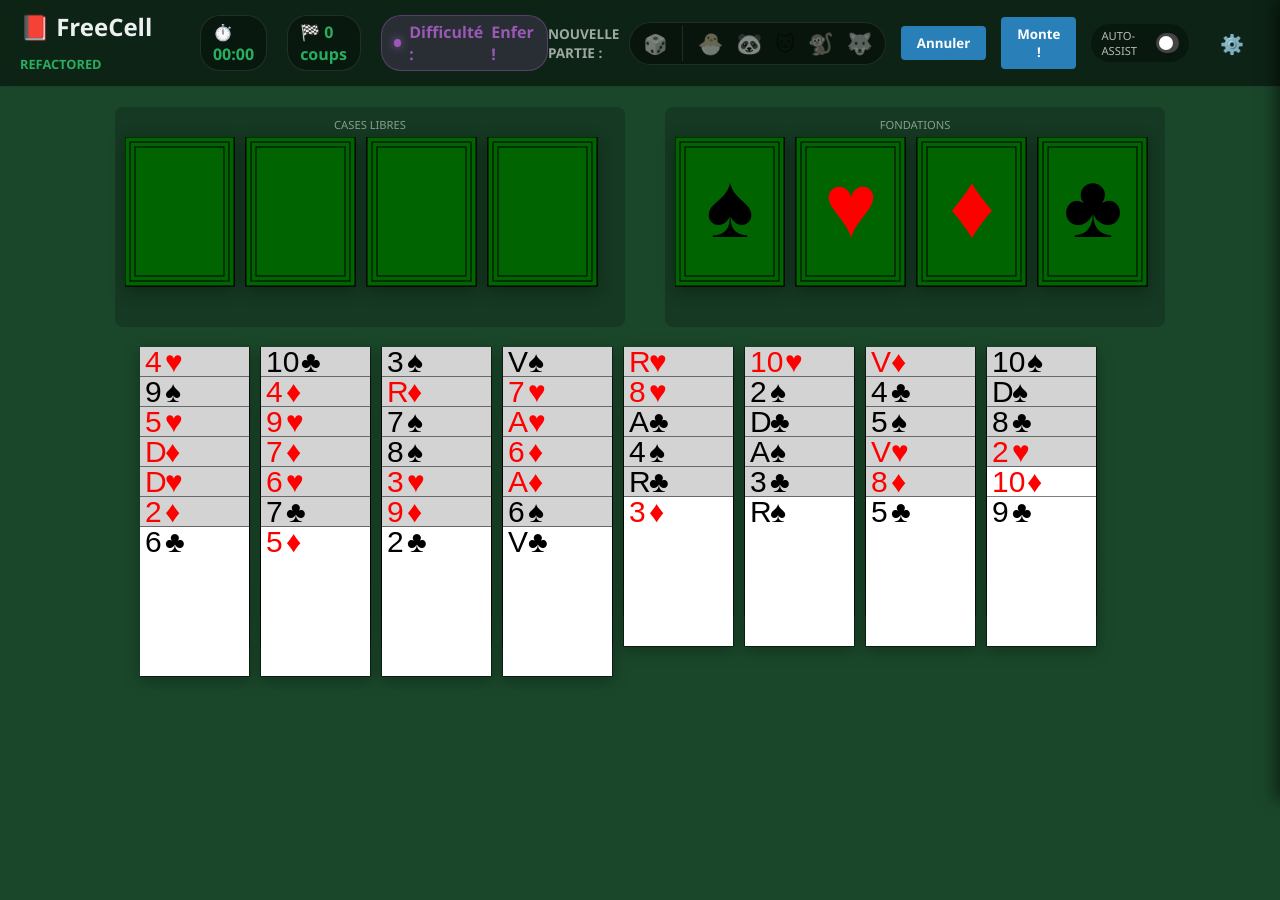
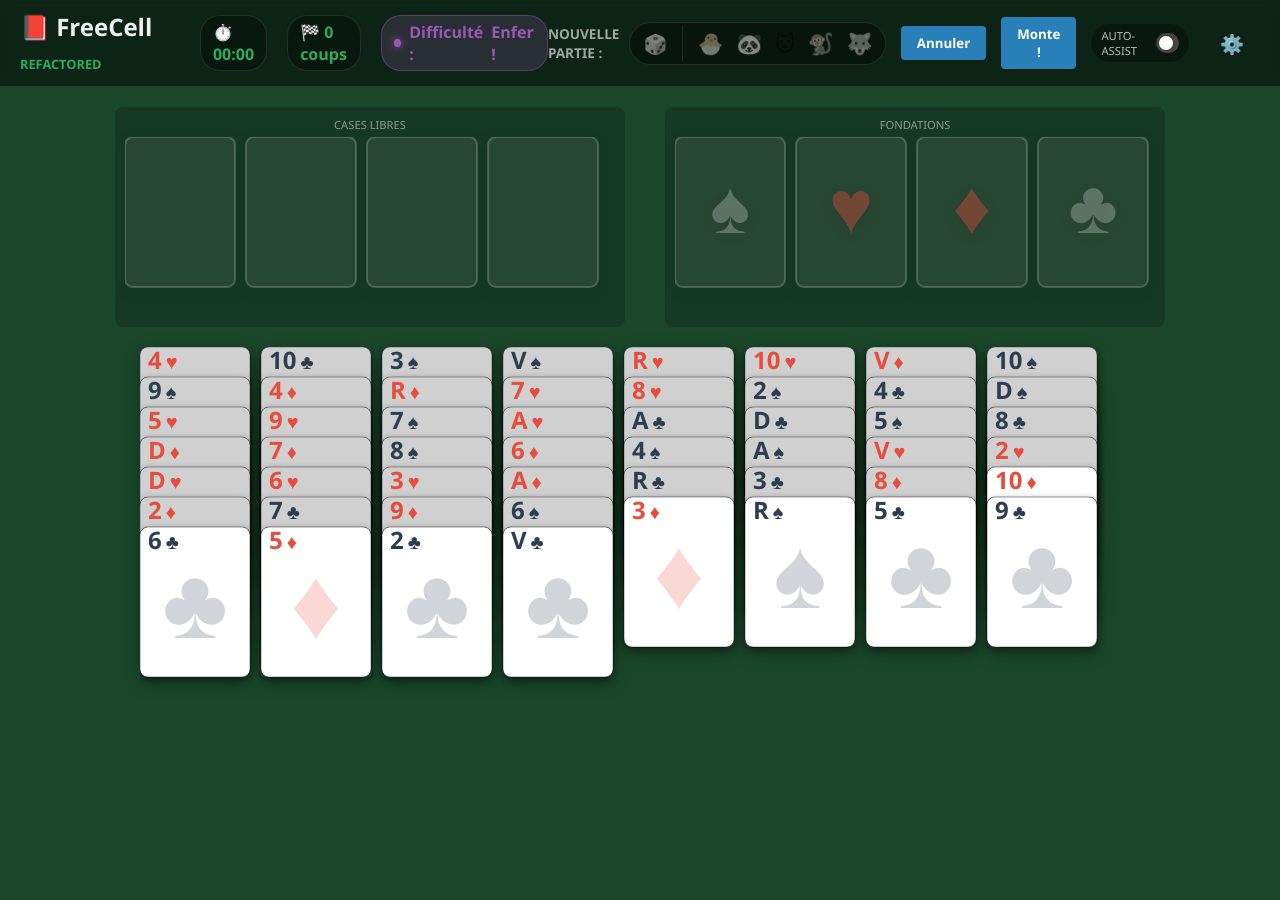
Before and after one commit to arnalsauvage/freecell, a website built with Vite: page index.html in a window 1280 px wide. Shown: the top 900 px of the page. Built offline with nearby package versions, Linux system fonts and the light colour scheme.

Commit message:
✨ UI/UX Master : Ménagerie de difficulté, Replay de victoire, Sauvegardes locales et Rendu Premium

```diff
--- a/src/app/GameController.js
+++ b/src/app/GameController.js
@@ -60,20 +60,22 @@ export class GameController {
             container.classList.add(`diff-level-${diff}`);
             container.style.display = this.showDifficulty ? 'flex' : 'none';
         }
+
+        // Mise à jour message Game Over
+        const gameOverEl = document.getElementById('gameOverMsg');
+        if (gameOverEl) gameOverEl.textContent = t.gameOver;
+
         this.renderSavedGames();
         this.refresh();
     }
 
-    // --- Gestion de la Sauvegarde ---
     saveCurrentPosition() {
         const t = translations[this.currentLang];
         const now = new Date();
         const days = ['dim', 'lun', 'mar', 'mer', 'jeu', 'ven', 'sam'];
         const months = ['janv', 'févr', 'mars', 'avr', 'mai', 'juin', 'juil', 'août', 'sept', 'oct', 'nov', 'déc'];
-
         const defaultName = `Partie ${days[now.getDay()]} ${now.getDate()} ${months[now.getMonth()]} ${now.getHours()}h${now.getMinutes().toString().padStart(2, '0')}`;
         const name = window.prompt(t.savePrompt, defaultName);
-
         if (name) {
             const saves = JSON.parse(localStorage.getItem('freecell_saves') || '{}');
             saves[name] = {
@@ -91,20 +93,16 @@ export class GameController {
         const t = translations[this.currentLang];
         const container = document.getElementById('savedGamesList');
         const saves = JSON.parse(localStorage.getItem('freecell_saves') || '{}');
-
         if (Object.keys(saves).length === 0) {
             container.innerHTML = `<div style="text-align:center; opacity:0.5; font-size:0.8rem;">${t.noSavedGames}</div>`;
             return;
         }
-
         container.innerHTML = Object.keys(saves).map(name => `
             <div class="save-item" data-name="${name}">
                 <span>${name} (${saves[name].moves} m)</span>
                 <span class="delete-save" data-name="${name}">&times;</span>
             </div>
         `).join('');
-
-        // Listeners pour charger/supprimer
         container.querySelectorAll('.save-item').forEach(el => {
             el.addEventListener('click', (e) => {
                 if (e.target.classList.contains('delete-save')) {
@@ -121,17 +119,17 @@ export class GameController {
         const save = saves[name];
         if (save) {
             this.partie.importState(save.state);
+            this.resetStats();
             this.moves = save.moves;
             document.getElementById('moveCount').textContent = this.moves;
             this.uiElements.historique.value = save.history;
-
-            // Reprise du timer
-            this.resetStats();
-            this.moves = save.moves;
-            document.getElementById('moveCount').textContent = this.moves;
-            this.startTime = Date.now() - (save.elapsed * 1000);
-            this.startTimer();
-
+            if (save.elapsed > 0) {
+                this.startTime = Date.now() - (save.elapsed * 1000);
+                const m = Math.floor(save.elapsed / 60).toString().padStart(2, '0');
+                const s = (save.elapsed % 60).toString().padStart(2, '0');
+                document.getElementById('timer').textContent = `${m}:${s}`;
+                this.startTimer();
+            }
             this.updateUI();
             document.getElementById('settingsDrawer').classList.add('hidden');
         }
@@ -143,8 +141,6 @@ export class GameController {
         localStorage.setItem('freecell_saves', JSON.stringify(saves));
         this.renderSavedGames();
     }
-
-    // --- Fin Gestion Sauvegarde ---
 
     startTimer() {
         if (this.timerInterval) return;
@@ -167,6 +163,8 @@ export class GameController {
         if (this.timerInterval) clearInterval(this.timerInterval);
         this.timerInterval = null;
         this.startTime = null;
+        const gameOverEl = document.getElementById('gameOverMsg');
+        if (gameOverEl) gameOverEl.classList.add('hidden');
     }
 
     handleSearch(val, col) {
@@ -228,8 +226,8 @@ export class GameController {
             ghost.className = 'flying-card';
             ghost.style.left = `${startPos.x}px`;
             ghost.style.top = `${startPos.y}px`;
-            ghost.style.color = card.estRouge() ? 'red' : 'black';
-            ghost.innerHTML = `<span class="card-value">${card.getNomCourtFigure()}</span><span class="card-icon">${card.getIconeCouleur()}</span>`;
+            ghost.style.color = card.estRouge() ? '#e74c3c' : '#2c3e50';
+            ghost.innerHTML = `<span class="card-value">${card.getNomCourtFigure()} ${card.getIconeCouleur()}</span><span class="card-icon">${card.getIconeCouleur()}</span>`;
             document.body.appendChild(ghost);
             ghost.offsetHeight;
             ghost.style.left = `${endPos.x}px`;
@@ -250,6 +248,23 @@ export class GameController {
         const y = event.clientY - rect.top;
         const numPile = Math.floor(x / (CARD_DIMENSIONS.WIDTH * CARD_DIMENSIONS.SPACING_FACTOR));
         const numCarte = Math.floor(y / CARD_DIMENSIONS.HEADER_HEIGHT) + 1;
+        if (canvasType === 'pile') {
+            this.selectedCard = null;
+            this.origine = null;
+            const pile = this.partie.getPile(numPile);
+            const cardOnTop = pile.getCarte();
+            if (cardOnTop) {
+                if (cardOnTop.valeur < 13) {
+                    this.handleSearch(cardOnTop.valeur + 1, cardOnTop.couleur);
+                    return;
+                }
+            } else {
+                this.handleSearch(1, ["P", "C", "K", "T"][numPile]);
+                return;
+            }
+            this.refresh();
+            return;
+        }
         this.processClick(canvasType, numPile, numCarte);
     }
 
@@ -310,16 +325,13 @@ export class GameController {
             const col = this.partie.getColonne(i);
             const carte = col.getCarte();
             if (carte && this.partie.peutMonterDansLaPile(carte)) {
-                const pos = `COL${i}${col.getNbCartes()}`;
-                const success = await this.tryAutoMove(carte, pos);
-                if (success) return true;
+                return await this.tryAutoMove(carte, `COL${i}${col.getNbCartes()}`);
             }
         }
         for (let i = 0; i < NB_PILES; i++) {
             const carte = this.partie.getCaseLibre(i).getCarte();
             if (carte && this.partie.peutMonterDansLaPile(carte)) {
-                const success = await this.tryAutoMove(carte, `CEL${i}`);
-                if (success) return true;
+                return await this.tryAutoMove(carte, `CEL${i}`);
             }
         }
         return false;
@@ -459,8 +471,16 @@ export class GameController {
     }
 
     refresh() {
+        // Vérification impasse
+        const gameOverEl = document.getElementById('gameOverMsg');
+        if (gameOverEl) {
+            if (this.partie.estBloquee()) gameOverEl.classList.remove('hidden');
+            else gameOverEl.classList.add('hidden');
+        }
+
         this.renderer.render(this.partie, {
             selectedCard: this.selectedCard,
+            selectedOrigine: this.origine,
             isCardSearched: (carte) => this.isCardSearched(carte),
             hidingCard: this.animatingCard
         });
--- a/src/app/Translations.js
+++ b/src/app/Translations.js
@@ -19,6 +19,7 @@ export const translations = {
         freeCells: "Cases Libres",
         foundations: "Fondations",
         moves: "coups",
+        gameOver: "Impasse ! Plus de coups possibles",
         congratulations: "Félicitations !",
         victoryPressKey: "Appuyez sur une touche pour rejouer",
         footer: "Conçu par Arnal & Django - SOLID & Vite Project",
@@ -46,6 +47,7 @@ export const translations = {
         freeCells: "Free Cells",
         foundations: "Foundations",
         moves: "moves",
+        gameOver: "Stuck! No more possible moves",
         congratulations: "Congratulations!",
         victoryPressKey: "Press any key to play again",
         footer: "Designed by Arnal & Django - SOLID & Vite Project",
--- a/src/domain/PartieSolitaire.js
+++ b/src/domain/PartieSolitaire.js
@@ -18,6 +18,7 @@ export class PartieSolitaire {
         this.initColonnes();
         this.initPiles();
         this.initCasesLibres();
+        this.donneInitiale = [];
     }
 
     initColonnes() {
@@ -77,7 +78,6 @@ export class PartieSolitaire {
         if (!carte) return -1;
         for (let i = 0; i < NB_COLONNES; i++) {
             const col = this.getColonne(i);
-            // On peut poser sur une colonne vide ou si les règles de pose sont respectées
             if (col.getNbCartes() === 0 || carte.peutPoserSur(col.getCarte())) {
                 return i;
             }
@@ -87,20 +87,16 @@ export class PartieSolitaire {
 
     chercheCarte(carte) {
         if (!carte) return null;
-
-        // Colonnes
         for (let i = 0; i < NB_COLONNES; i++) {
             for (let j = 0; j < this.colonnes[i].getNbCartes(); j++) {
                 if (this.colonnes[i].getCarteN(j).isEquivalent(carte)) {
-                    return `COL${i}${j + 1}`; // +1 pour l'humain si besoin, mais attention au parsing
+                    return `COL${i}${j + 1}`;
                 }
             }
         }
-        // Piles
         for (let i = 0; i < NB_PILES; i++) {
             if (this.pile[i].contientCarte(carte)) return `PIL${i}`;
         }
-        // Cellules
         for (let i = 0; i < NB_PILES; i++) {
             if (this.casesLibres[i].getCarte()?.isEquivalent(carte)) return `CEL${i}`;
         }
@@ -115,10 +111,7 @@ export class PartieSolitaire {
         const pos = new Position(posStr);
         if (pos.getTypeDePile() === "COL") {
             const colonne = this.getColonne(pos.getNumero());
-            // En bas de colonne ?
             if (colonne.getCarte()?.isEquivalent(carte)) return true;
-
-            // Sinon alternance ?
             const cliquables = this.cartesCliquablesColonne(colonne);
             return cliquables.contientCarte(carte);
         }
@@ -150,39 +143,64 @@ export class PartieSolitaire {
         return this.pile.every(p => p.getNbCartes() === CARTES_PAR_COULEUR);
     }
 
+    estBloquee() {
+        if (this.verifieVictoire()) return false;
+        const sources = [];
+        this.colonnes.forEach((col, i) => {
+            if (!col.estVide()) {
+                const cliquables = this.cartesCliquablesColonne(col);
+                for(let j=0; j<cliquables.getNbCartes(); j++) {
+                    sources.push({ carte: cliquables.getCarteN(j), pos: `COL${i}` });
+                }
+            }
+        });
+        this.casesLibres.forEach((cell, i) => {
+            if (!cell.estLibre()) sources.push({ carte: cell.getCarte(), pos: `CEL${i}` });
+        });
+
+        for (const source of sources) {
+            const indexPile = this.getIndexPileCouleurCarte(source.carte);
+            const coupPile = new Coup(source.carte, source.pos, `PIL${indexPile}`);
+            if (coupPile.estValide(this)) return false;
+
+            for (let i = 0; i < NB_COLONNES; i++) {
+                const coupCol = new Coup(source.carte, source.pos, `COL${i}`);
+                if (coupCol.estValide(this)) return false;
+            }
+
+            for (let i = 0; i < NB_PILES; i++) {
+                const coupCell = new Coup(source.carte, source.pos, `CEL${i}`);
+                if (coupCell.estValide(this)) return false;
+            }
+        }
+        return true;
+    }
+
     demarrePartie(cibleDifficulte = null) {
         if (cibleDifficulte === null) {
-            // Cas standard (Aléatoire complet)
             this.initColonnes();
             this.initPiles();
             this.initCasesLibres();
             this.distribue();
         } else {
-            // Algorithme Best-of-20 pour cibler la difficulté
             let meilleurTirage = null;
             let plusPetiteEcart = Infinity;
-
-            for (let i = 0; i < 100; i++) { // On passe à 100 tentatives
+            for (let i = 0; i < 100; i++) {
                 this.initColonnes();
                 this.initPiles();
                 this.initCasesLibres();
                 this.distribue();
-
                 const diffGeneree = this.calculerDifficulte();
                 const ecart = Math.abs(diffGeneree - cibleDifficulte);
-
                 if (ecart === 0) {
                     meilleurTirage = this.colonnes.map(col => [...col.pileDeCartes]);
                     break;
                 }
-
                 if (ecart < plusPetiteEcart) {
                     plusPetiteEcart = ecart;
                     meilleurTirage = this.colonnes.map(col => [...col.pileDeCartes]);
                 }
             }
-
-            // On applique le meilleur tirage trouvé
             this.initColonnes();
             this.initPiles();
             this.initCasesLibres();
@@ -190,34 +208,27 @@ export class PartieSolitaire {
                 this.colonnes[i].pileDeCartes = cards;
             });
         }
-
         this.listeDesCoups = new ListeCoups();
         this.donneInitiale = this.colonnes.map(col => [...col.pileDeCartes]);
     }
 
     calculerDifficulte() {
         let score = 0;
-
-        // 1. Profondeur des As et des 2
         for (let i = 0; i < NB_COLONNES; i++) {
             const col = this.getColonne(i);
             const nb = col.getNbCartes();
             for (let j = 0; j < nb; j++) {
                 const carte = col.getCarteN(j);
                 const distDuBas = (nb - 1) - j;
-                if (carte.valeur === 1) score += distDuBas * 8; // On monte à 8 pour les As
-                if (carte.valeur === 2) score += distDuBas * 4; // On monte à 4 pour les 2
+                if (carte.valeur === 1) score += distDuBas * 8;
+                if (carte.valeur === 2) score += distDuBas * 4;
             }
         }
-
-        // 2. Coups immédiats vers les piles
         let coupsPiles = 0;
         for (let i = 0; i < NB_COLONNES; i++) {
             if (this.peutMonterDansLaPile(this.getColonne(i).getCarte())) coupsPiles++;
         }
         score -= coupsPiles * 15;
-
-        // 3. Séquences déjà formées
         let sequences = 0;
         for (let i = 0; i < NB_COLONNES; i++) {
             const col = this.getColonne(i);
@@ -226,7 +237,6 @@ export class PartieSolitaire {
             }
         }
         score -= sequences * 5;
-
         const names = ["Ultra Facile", "Facile", "Moyen", "Difficile", "Enfer !"];
         let level = 3;
         if (score < 30) level = 1;
@@ -234,9 +244,7 @@ export class PartieSolitaire {
         else if (score < 80) level = 3;
         else if (score < 105) level = 4;
         else level = 5;
-
         console.log(`[Difficulty Engine] Score total : ${score} -> ${names[level-1]} (As/2: ${score + (coupsPiles*15) + (sequences*5)} | Piles: -${coupsPiles*15} | Seq: -${sequences*5})`);
-
         return level;
     }
 
@@ -264,7 +272,6 @@ export class PartieSolitaire {
         this.initColonnes();
         this.initPiles();
         this.initCasesLibres();
-
         state.colonnes.forEach((cards, i) => {
             cards.forEach(data => this.colonnes[i].ajouteCarte(new Carte(data.v, data.c)));
         });
@@ -275,8 +282,6 @@ export class PartieSolitaire {
             if (data) this.casesLibres[i].poseCarte(new Carte(data.v, data.c));
         });
         this.donneInitiale = state.donneInitiale.map(col => col.map(data => new Carte(data.v, data.c)));
-
-        // Reconstruction de la liste des coups
         this.listeDesCoups = new ListeCoups();
         if (state.historique) {
             state.historique.forEach(data => {
--- a/src/ui/CardRenderer.js
+++ b/src/ui/CardRenderer.js
@@ -2,17 +2,18 @@ export const CARD_DIMENSIONS = {
     WIDTH: 110,
     HEIGHT: 150,
     HEADER_HEIGHT: 30,
-    SPACING_FACTOR: 1.1
+    SPACING_FACTOR: 1.1,
+    RADIUS: 8
 };
 
 export const COLORS = {
-    NONE: 'lightgrey',
-    CLICKABLE: 'white',
-    HIGHLIGHT: 'yellow',
-    PLAYED: 'lightgreen',
-    ASCENDING: 'lightpink',
-    DESCENDING: 'lightpink',
-    EMPTY: 'darkGreen'
+    NONE: '#ffffff',
+    CLICKABLE: '#ffffff',
+    HIGHLIGHT: 'rgba(241, 196, 15, 0.4)',
+    PLAYED: 'rgba(46, 204, 113, 0.4)',
+    ASCENDING: 'rgba(255, 255, 0, 0.35)',
+    DESCENDING: 'rgba(255, 255, 0, 0.35)',
+    EMPTY: 'rgba(255, 255, 255, 0.08)'
 };
 
 export class CardRenderer {
@@ -23,80 +24,127 @@ export class CardRenderer {
     drawCard(carte, x, y, options = {}) {
         const { highlightColor, isCliquable } = options;
 
+        this.drawShadow(x, y);
         this.drawBase(x, y, carte, isCliquable);
+
+        if (carte) {
+            this.drawWatermark(carte, x, y);
+            this.drawText(carte, x, y);
+        }
 
         if (highlightColor) {
             this.drawHighlight(x, y, highlightColor);
         }
+    }
 
-        if (carte) {
-            this.drawText(carte, x, y);
-        }
+    drawShadow(x, y) {
+        this.ctx.save();
+        this.ctx.shadowColor = 'rgba(0,0,0,0.4)';
+        this.ctx.shadowBlur = 8;
+        this.ctx.shadowOffsetY = 3;
+        this.ctx.beginPath();
+        this.ctx.roundRect(x, y, CARD_DIMENSIONS.WIDTH, CARD_DIMENSIONS.HEIGHT, CARD_DIMENSIONS.RADIUS);
+        this.ctx.fill();
+        this.ctx.restore();
     }
 
     drawBase(x, y, carte, isCliquable) {
-        this.ctx.strokeStyle = "black";
-        this.ctx.strokeRect(x, y, CARD_DIMENSIONS.WIDTH - 1, CARD_DIMENSIONS.HEIGHT - 1);
+        this.ctx.save();
+        this.ctx.beginPath();
+        this.ctx.roundRect(x, y, CARD_DIMENSIONS.WIDTH, CARD_DIMENSIONS.HEIGHT, CARD_DIMENSIONS.RADIUS);
 
         if (!carte) {
-            this.ctx.fillStyle = "grey";
+            this.ctx.fillStyle = "#bbb";
         } else {
-            this.ctx.fillStyle = isCliquable ? "white" : COLORS.NONE;
+            // Assistance visuelle : Blanc pur si jouable, Gris si bloquée
+            this.ctx.fillStyle = isCliquable ? "#ffffff" : "#d0d0d0";
         }
-        this.ctx.fillRect(x, y, CARD_DIMENSIONS.WIDTH - 1, CARD_DIMENSIONS.HEIGHT - 1);
+        this.ctx.fill();
+
+        // Si la carte est grise, on réduit aussi un peu l'opacité globale pour l'effet "désactivé"
+        if (carte && !isCliquable) {
+            this.ctx.globalAlpha = 0.85;
+        }
+
+        // Bordure nette
+        this.ctx.strokeStyle = "rgba(0,0,0,0.4)";
+        this.ctx.lineWidth = 1;
+        this.ctx.stroke();
+        this.ctx.restore();
+    }
+
+    drawWatermark(carte, x, y) {
+        this.ctx.save();
+        this.ctx.fillStyle = carte.estRouge() ? "rgba(231, 76, 60, 0.22)" : "rgba(44, 62, 80, 0.22)";
+        this.ctx.font = `bold 100px Arial`;
+        this.ctx.textAlign = 'center';
+        this.ctx.textBaseline = 'middle';
+        this.ctx.fillText(
+            carte.getIconeCouleur(),
+            x + CARD_DIMENSIONS.WIDTH / 2,
+            y + CARD_DIMENSIONS.HEIGHT / 1.8
+        );
+        this.ctx.restore();
     }
 
     drawEmptySlot(x, y) {
-        this.ctx.strokeStyle = "black";
-        this.ctx.strokeRect(x, y, CARD_DIMENSIONS.WIDTH - 1, CARD_DIMENSIONS.HEIGHT - 1);
+        this.ctx.save();
+
+        // Fond contrasté
+        this.ctx.beginPath();
+        this.ctx.roundRect(x, y, CARD_DIMENSIONS.WIDTH, CARD_DIMENSIONS.HEIGHT, CARD_DIMENSIONS.RADIUS);
         this.ctx.fillStyle = COLORS.EMPTY;
-        this.ctx.fillRect(x, y, CARD_DIMENSIONS.WIDTH - 1, CARD_DIMENSIONS.HEIGHT - 1);
+        this.ctx.fill();
 
-        for (let i = 0; i < 3; i++) {
-            const offset = i * 5;
-            this.ctx.strokeRect(
-                x + offset,
-                y + offset,
-                CARD_DIMENSIONS.WIDTH - 1 - 10 * i,
-                CARD_DIMENSIONS.HEIGHT - 1 - 10 * i
-            );
-        }
+        // Bordure claire pour la visibilité
+        this.ctx.strokeStyle = "rgba(255,255,255,0.2)";
+        this.ctx.lineWidth = 2;
+        this.ctx.stroke();
+
+        this.ctx.restore();
     }
 
     drawHighlight(x, y, color) {
+        this.ctx.save();
         this.ctx.fillStyle = color;
-        this.ctx.fillRect(x, y, CARD_DIMENSIONS.WIDTH - 1, CARD_DIMENSIONS.HEADER_HEIGHT - 1);
+        this.ctx.beginPath();
+        this.ctx.roundRect(x, y, CARD_DIMENSIONS.WIDTH, CARD_DIMENSIONS.HEADER_HEIGHT, [CARD_DIMENSIONS.RADIUS, CARD_DIMENSIONS.RADIUS, 0, 0]);
+        this.ctx.fill();
+        this.ctx.restore();
     }
 
     drawText(carte, x, y) {
-        this.ctx.fillStyle = carte.estRouge() ? "red" : "black";
-        this.ctx.font = `${CARD_DIMENSIONS.HEADER_HEIGHT}px Arial`;
+        this.ctx.save();
+        const color = carte.estRouge() ? "#e74c3c" : "#2c3e50";
+        this.ctx.fillStyle = color;
 
+        // Chiffre/Lettre
+        const fontSize = CARD_DIMENSIONS.HEADER_HEIGHT - 6;
+        this.ctx.font = `bold ${fontSize}px "Segoe UI", Arial`;
         const figure = carte.getNomCourtFigure();
+        this.ctx.fillText(figure, x + 8, y + CARD_DIMENSIONS.HEADER_HEIGHT - 8);
+
+        // Mesure dynamique de la largeur du texte pour décaler l'icône
+        const textWidth = this.ctx.measureText(figure).width;
+
+        // Petit symbole à côté (bien espacé)
         const icone = carte.getIconeCouleur();
-        const offset = figure === "10" ? 40 : 25;
+        this.ctx.font = `${fontSize - 4}px Arial`;
+        this.ctx.fillText(icone, x + 12 + textWidth, y + CARD_DIMENSIONS.HEADER_HEIGHT - 8);
 
-        this.ctx.fillText(figure, x + 5, y + CARD_DIMENSIONS.HEADER_HEIGHT - 5);
-        this.ctx.fillText(icone, x + offset, y + CARD_DIMENSIONS.HEADER_HEIGHT - 5);
+        this.ctx.restore();
     }
 
     drawEmptyPileText(pile, x, y) {
-        this.ctx.fillStyle = pile.estRouge() ? "red" : "black";
-        this.ctx.font = `${CARD_DIMENSIONS.HEADER_HEIGHT * 3}px Arial`;
+        this.ctx.save();
+        // Plus net et contrasté
+        this.ctx.fillStyle = pile.estRouge() ? "rgba(231, 76, 60, 0.4)" : "rgba(255, 255, 255, 0.25)";
+        this.ctx.font = `bold ${CARD_DIMENSIONS.HEADER_HEIGHT * 2.5}px Arial`;
         this.ctx.textAlign = 'center';
         this.ctx.textBaseline = 'middle';
 
         const icones = { "P": "♠", "C": "♥", "K": "♦", "T": "♣" };
-        const icone = icones[pile.couleur];
-
-        this.ctx.fillText(
-            icone,
-            x + CARD_DIMENSIONS.WIDTH / 2,
-            y + CARD_DIMENSIONS.HEIGHT / 2
-        );
-
-        // On remet les réglages par défaut pour ne pas casser le reste du dessin
-        this.ctx.textAlign = 'start';
-        this.ctx.textBaseline = 'alphabetic';
+        this.ctx.fillText(icones[pile.couleur], x + CARD_DIMENSIONS.WIDTH / 2, y + CARD_DIMENSIONS.HEIGHT / 2);
+        this.ctx.restore();
     }
 }
```
Also changed, not shown: index.html (+1 -0 lines), src/ui/GameRenderer.js (+8 -4 lines), style.css (+23 -24 lines), vite.config.js (added, +9 -0 lines).
